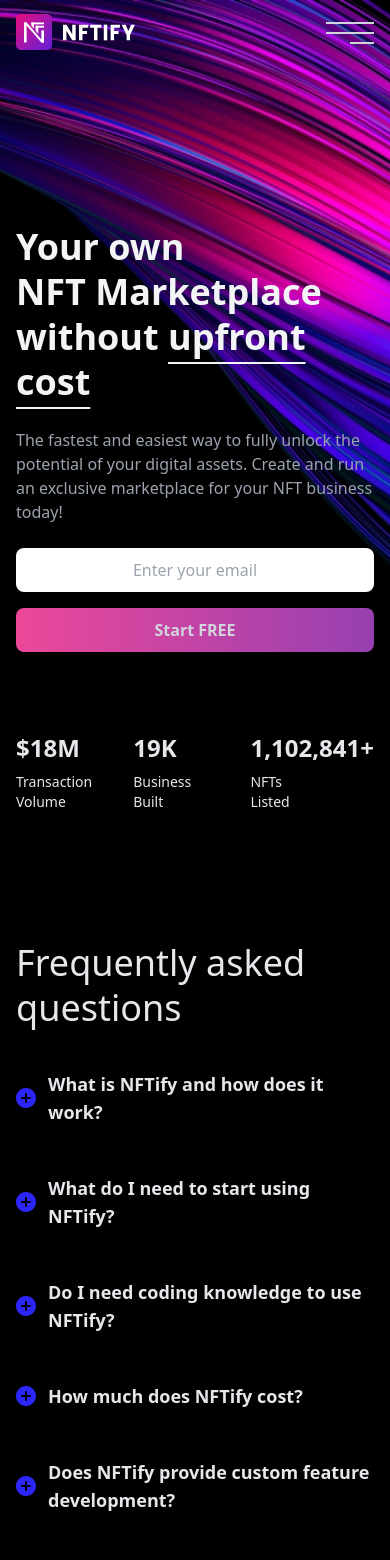
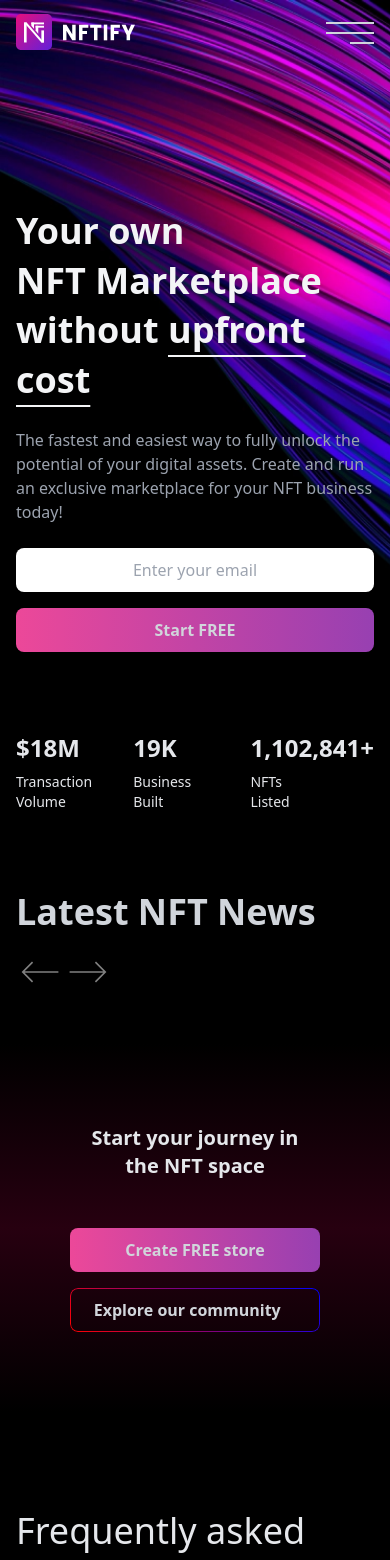
Before and after one commit to Geetork/pet-nftify, a Next.js app: page / in a window 390 px wide. Shown: the top 1560 px of the page. Built offline with nearby package versions, Linux system fonts and the light colour scheme.

Commit message:
refer section added

```diff
--- a/app/globals.css
+++ b/app/globals.css
@@ -19,7 +19,7 @@ button {
     position: absolute;
     inset: 0;
     border-radius: 0.5rem;
-    border: 3px solid transparent;
+    border: 1px solid transparent;
     background: linear-gradient(45deg,red,blue) border-box;
     -webkit-mask:
         linear-gradient(#fff 0 0) padding-box,
--- a/app/layout.tsx
+++ b/app/layout.tsx
@@ -6,7 +6,7 @@ const RootLayout = ({
 }: Readonly<{children: React.ReactNode }>) => {
   return (
     <html lang='en'>
-        <body className=''>
+        <body>
           {children}
         </body>
     </html>
--- a/app/page.tsx
+++ b/app/page.tsx
@@ -1,7 +1,7 @@
 import { Metadata } from "next";
 import React from "react";
 import {
-    Header, Hero, FAQ, Footer,
+    Header, Hero, FAQ, Footer, Refer, LatestNews,
 } from "../components";
 
 export const metadata: Metadata = {
@@ -16,6 +16,8 @@ const page = () => {
             <Header/>
             <main>
                 <Hero/>
+                <LatestNews/>
+                <Refer/>
                 <FAQ/>
             </main>
             <Footer/>
--- a/components/Header.tsx
+++ b/components/Header.tsx
@@ -16,7 +16,7 @@ const NavItem: React.FC<{
             </Link>
             {
                 dropDownTitles && (
-                    <ul className='flex-col gap-2 rounded-xl backdrop-blur-md bg-white/10 dropdown-menu hidden group-hover:block absolute top-11 -left-4 py-1 group-hover:animate-fadeInDown' aria-labelledby='dropdown-hover'>
+                    <ul className='flex-col gap-2 rounded-xl backdrop-blur-md bg-white/15 dropdown-menu hidden group-hover:block absolute top-11 -left-4 py-1 group-hover:animate-fadeInDown' aria-labelledby='dropdown-hover'>
                     {
                         dropDownTitles.map((item, id) => (
                             <li key={id} className='hover:bg-white/15 hover:text-gray-300'>
--- a/components/Hero.tsx
+++ b/components/Hero.tsx
@@ -48,7 +48,7 @@ const Typewriter: React.FC<{
     }
   }, [currentIndex, currentText, currentWordIndex, currentWord]);
 
-  return <span className='underline underline-offset-[12px] decoration-2'>{currentText}</span>
+  return <span className='underline underline-offset-[12px] decoration-2 xs:underline-offset-[20px]'>{currentText}</span>
 }
 
 const Hero: React.FC = () => {
@@ -56,7 +56,7 @@ const Hero: React.FC = () => {
     <section className='flex flex-col w-full bg-hero bg-no-repeat bg-cover h-screen'>
       <div className='flex-1 relative'>
         <div className='flex flex-col gap-6 absolute bottom-[80px] px-4 w-full'>
-          <p className='text-gray-100 font-bold text-4xl leading-tight md:text-7xl sm:text-6xl'>
+          <p className='text-gray-100 font-bold text-4xl leading-snug md:text-7xl sm:text-6xl'>
             Your own<br/>
             NFT Marketplace<br/>
             without&nbsp;
--- /dev/null
+++ b/components/LatestNews.tsx
@@ -0,0 +1,50 @@
+import React from 'react';
+import Link from 'next/link';
+import Image from 'next/image';
+
+const news = [{
+    topic: 'NFT Game Marketplace Development - Must Have Features',
+    date: 'Fri,21 Oct 2022 13:34'
+}, {
+    topic: 'White Label NFT Marketplacee: The Complete Guide',
+    date: 'Thu,07 Jul 2022 16:54'
+}, {
+    topic: 'Best NFT Games And The Complete Guide - Top 5 in 2022',
+    date: 'Sun,30 Jan 2022 07:59'
+}
+]
+
+const LatestNews = () => {
+    return (
+        <section className='bg-black w-full px-4 py-12 text-gray-300'>
+            <div className='flex gap-4 xs:flex-nowrap flex-wrap'>
+                <Link href='#' className='font-bold text-4xl hover:text-gray-400'>Latest NFT News</Link>
+                <div className='flex'>
+                    <button className='brightness-100 hover:brightness-150'>
+                        <Image
+                            src='/assets/icon-left-arrow.svg'
+                            width={40}
+                            height={40}
+                            alt='left arrow'
+                        />
+                    </button>
+                    <button className='brightness-100 hover:brightness-150'>
+                        <Image
+                            src='/assets/icon-right-arrow.svg'
+                            width={40}
+                            height={40}
+                            alt='right arrow'
+                        />
+                    </button>
+                </div>
+            </div>
+
+            <div>
+
+            </div>
+
+        </section>
+    )
+}
+
+export default LatestNews;
--- /dev/null
+++ b/components/Refer.tsx
@@ -0,0 +1,16 @@
+import React from 'react';
+import { Button } from './index';
+
+const Refer = () => {
+    return (
+        <section className='flex items-center flex-col w-full bg-gradient-to-t from-black via-pink-1000 to-black p-4 py-20 s sm:gap-6 gap-12'>
+            <h1 className='text-gray-200 sm:text-4xl text-center font-bold text-xl'>Start your journey in<br/>the NFT space</h1>
+            <div className='flex flex-wrap gap-4 w-[70%] xs:w-auto'>
+                <Button name='Create FREE store' type='primary' className='xs:w-fit w-full'/>
+                <Button name='Explore our community' type='secondary' className="flex  items-center gap-2 xs:after:content-['→'] xs:after:text-3xl xs:after:-translate-y-0.5 xs:w-fit w-full"/>
+            </div>
+        </section>
+    )
+}
+
+export default Refer;
--- a/components/index.ts
+++ b/components/index.ts
@@ -3,6 +3,8 @@ import Hero from "./Hero";
 import FAQ from "./FAQ";
 import Button from "./Button";
 import Footer from "./Footer";
+import Refer from './Refer';
+import LatestNews from "./LatestNews";
 
 export {
     Header,
@@ -10,4 +12,6 @@ export {
     FAQ,
     Button,
     Footer,
+    Refer,
+    LatestNews,
 }
--- a/tailwind.config.ts
+++ b/tailwind.config.ts
@@ -49,6 +49,7 @@ module.exports = {
       },
       colors: {
         "gray-910": "#111111",
+        "pink-1000": "#270010",
       }
     },
   },
```
Also changed, not shown: public/assets/icon-left-arrow.svg (added), public/assets/icon-right-arrow.svg (added).
